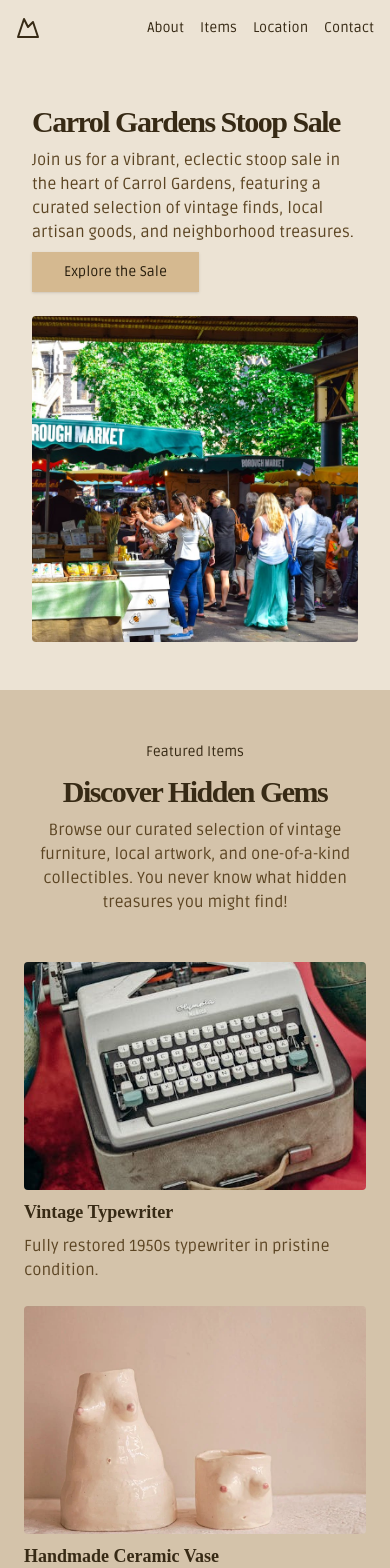
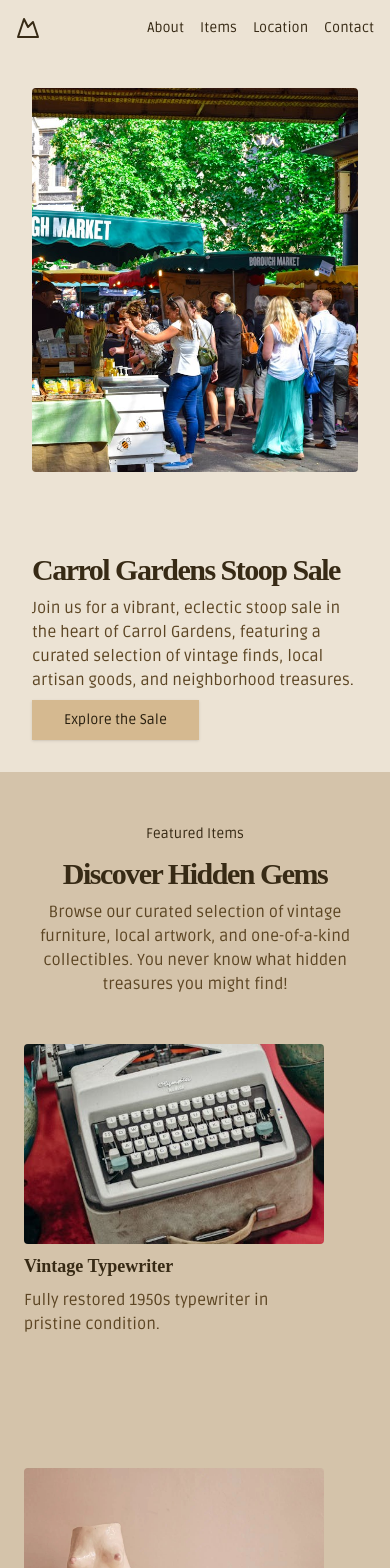
Before and after one commit to JKodes/BrooklynStoop, a React (Vite) app: page / in a window 390 px wide. Shown: the top 1568 px of the page. Built offline with nearby package versions, Linux system fonts and the light colour scheme; a web font is replaced by a local one.

Commit message:
landing page ~ final

```diff
--- a/src/components/LandingPage/Contact.jsx
+++ b/src/components/LandingPage/Contact.jsx
@@ -1,6 +1,6 @@
 export default function Contact() {
   return (
-    <section id="contact" className="w-full py-12 bg-gray-100">
+    <section id="contact" className="w-full py-12">
       <div className="max-w-7xl mx-auto px-6 md:px-12 lg:px-16">
         <div className="flex flex-col items-center text-center">
           <h2 className="text-3xl font-bold tracking-tighter sm:text-4xl">
@@ -26,10 +26,10 @@ export default function Contact() {
             />
             <textarea
               placeholder="Your Message"
-              className="w-full px-4 py-2 rounded-md border border-gray-300 focus:outline-none focus:ring-2 focus:ring-primary"
+              className="w-full px-4 py-2 h-full rounded-md border border-gray-300 focus:outline-none focus:ring-2 focus:ring-primary"
               rows="4"
             ></textarea>
-            <button className="inline-flex h-10 items-center justify-center rounded-md bg-primary px-8 text-sm font-medium text-primary-foreground shadow transition-colors hover:bg-primary/90 focus-visible:outline-none focus-visible:ring-1 focus-visible:ring-ring disabled:pointer-events-none disabled:opacity-50">
+            <button className="inline-flex py-3 items-center justify-center rounded-md bg-primary px-8 text-sm font-medium text-primary-foreground shadow transition-colors hover:bg-primary/90 focus-visible:outline-none focus-visible:ring-1 focus-visible:ring-ring disabled:pointer-events-none disabled:opacity-50">
               Send Message
             </button>
           </div>
--- a/src/components/LandingPage/FAQ.jsx
+++ b/src/components/LandingPage/FAQ.jsx
@@ -2,7 +2,7 @@ import { useState } from "react";
 
 export default function FAQSection() {
   return (
-    <section id="faq" className="w-full py-12 bg-white">
+    <section id="faq" className="w-full py-12 bg-muted">
       <div className="max-w-7xl mx-auto px-6 md:px-12 lg:px-16">
         <div className="flex flex-col items-center text-center">
           <h2 className="text-3xl font-bold tracking-tighter sm:text-4xl">
--- a/src/components/LandingPage/FeaturedItems.jsx
+++ b/src/components/LandingPage/FeaturedItems.jsx
@@ -48,13 +48,11 @@ export default function FeaturedItems() {
         </div>
         <div className="mx-auto grid grid-cols-1 gap-6 py-12 sm:grid-cols-2 md:grid-cols-3 lg:grid-cols-4">
           {featuredItems.map((item) => (
-            <div className="flex flex-col items-start space-y-2">
+            <div className="flex flex-col items-start space-y-2 hover:rounded-xl overflow-hidden w-[300px] h-[400px]">
               <img
                 src={item.imgSrc}
-                width="300"
-                height="200"
                 alt="Item 1"
-                className="aspect-[3/2] w-full overflow-hidden rounded-xl object-cover"
+                className="aspect-[3/2] w-full overflow-hidden rounded-xl object-cover hover:scale-110 transition duration-300"
               />
               <h3 className="text-lg font-bold">{item.title}</h3>
               <p className="text-muted-foreground">{item.description}</p>
--- a/src/components/LandingPage/Hero.jsx
+++ b/src/components/LandingPage/Hero.jsx
@@ -2,15 +2,15 @@ import { Link } from "wouter";
 
 export default function Hero() {
   return (
-    <section className="w-full py-12 md:py-24 lg:py-32">
+    <section className="w-full py-8 md:py-20">
       <div className="px-8 md:px-16">
-        <div className="grid gap-6 lg:grid-cols-[1fr_400px] lg:gap-12 xl:grid-cols-[1fr_600px]">
+        <div className="flex flex-col-reverse justify-center gap-20">
           <div className="flex flex-col justify-center space-y-4">
             <div className="space-y-2">
               <h1 className="text-3xl font-bold tracking-tighter sm:text-5xl xl:text-6xl/none">
                 Carrol Gardens Stoop Sale
               </h1>
-              <p className="max-w-[600px] text-muted-foreground md:text-xl">
+              <p className="max-w-[900px] text-muted-foreground md:text-xl">
                 Join us for a vibrant, eclectic stoop sale in the heart of
                 Carrol Gardens, featuring a curated selection of vintage finds,
                 local artisan goods, and neighborhood treasures.
@@ -25,10 +25,8 @@ export default function Hero() {
           </div>
           <img
             src="landing-page/flea_market.jpeg"
-            width="550"
-            height="550"
             alt="Stoop Sale"
-            className="mx-auto aspect-square overflow-hidden rounded-xl object-cover sm:w-full lg:order-last"
+            className="mx-auto w-full h-96 bg-center aspect-video overflow-hidden rounded-xl object-cover lg:order-last"
           />
         </div>
       </div>
```
